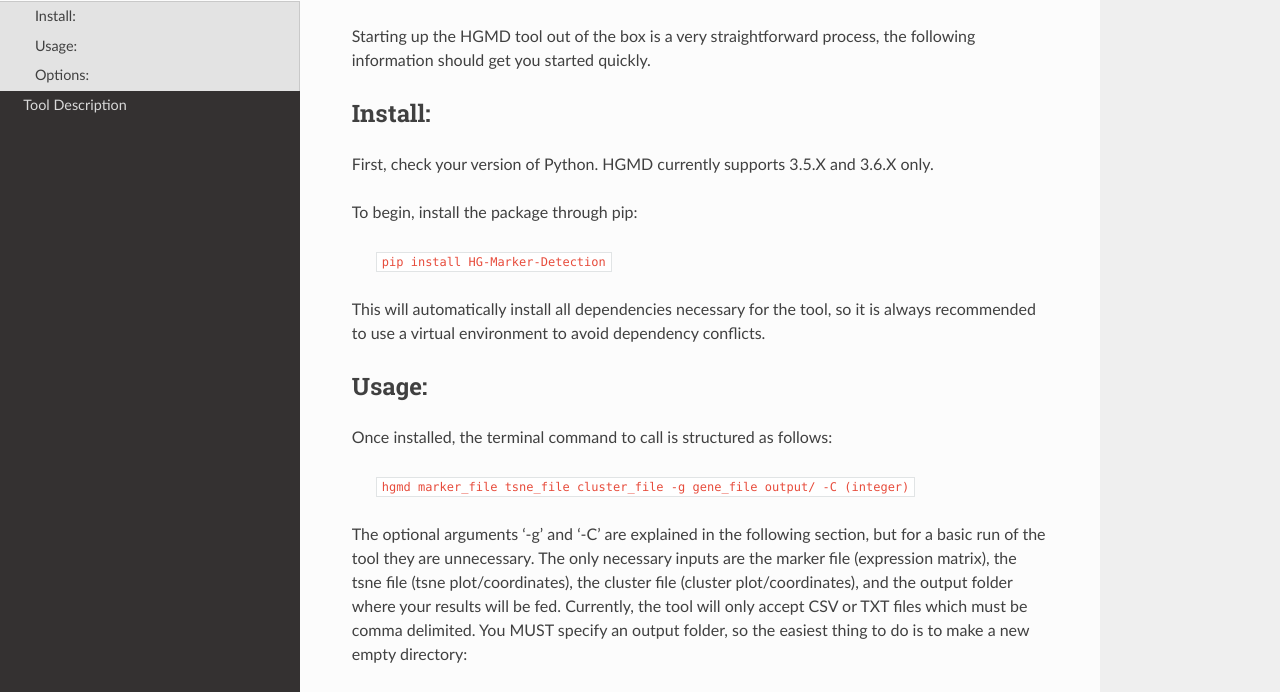
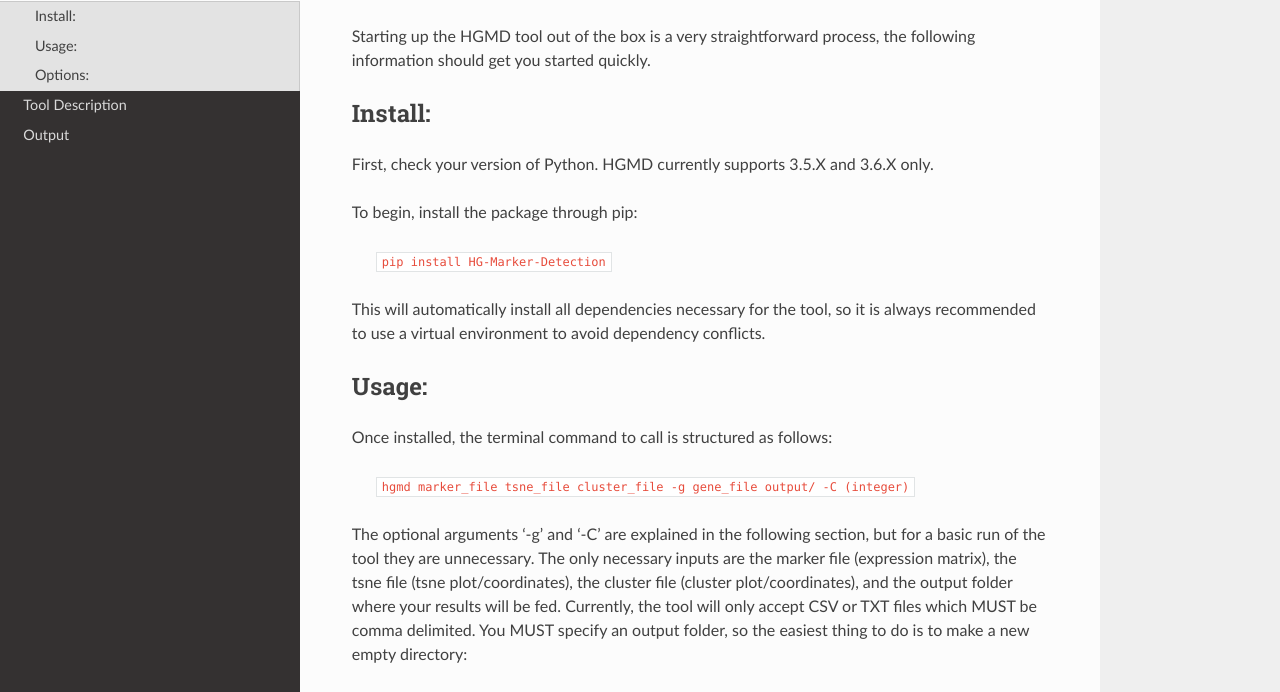
Before and after one commit to aaronyaosmith/comet-prototype, a Sphinx documentation site: the page built from docs/source/Quickstart.rst, in a window 1280 px wide and 1386 px high. Shown: the part 135-827 px from the top of the window. Built offline with Sphinx 7.4.7 and the Read the Docs theme 2.0.0, drawn with Linux system fonts in a browser that asks for light colours.

Commit message:
More docs changes

```diff
--- a/docs/source/Installation.rst
+++ /dev/null
@@ -1,2 +0,0 @@
-Installation
-==================================
--- a/docs/source/Quickstart.rst
+++ b/docs/source/Quickstart.rst
@@ -34,7 +34,7 @@
 only necessary inputs are the marker file (expression matrix), the
 tsne file (tsne plot/coordinates), the cluster file (cluster
 plot/coordinates), and the output folder where your results will be
-fed. Currently, the tool will only accept CSV or TXT files which must
+fed. Currently, the tool will only accept CSV or TXT files which MUST
 be comma delimited. You MUST specify an output folder, so the easiest
 thing to do is to make a new empty directory:
 
--- a/docs/source/index.rst
+++ b/docs/source/index.rst
@@ -17,3 +17,5 @@
 
 
    ToolDescription
+
+   Output
```
Also changed, not shown: docs/source/Output.rst (added, +15 -0 lines), docs/source/OutFolders.png (added), docs/source/Outs.png (added), 8 other files.
